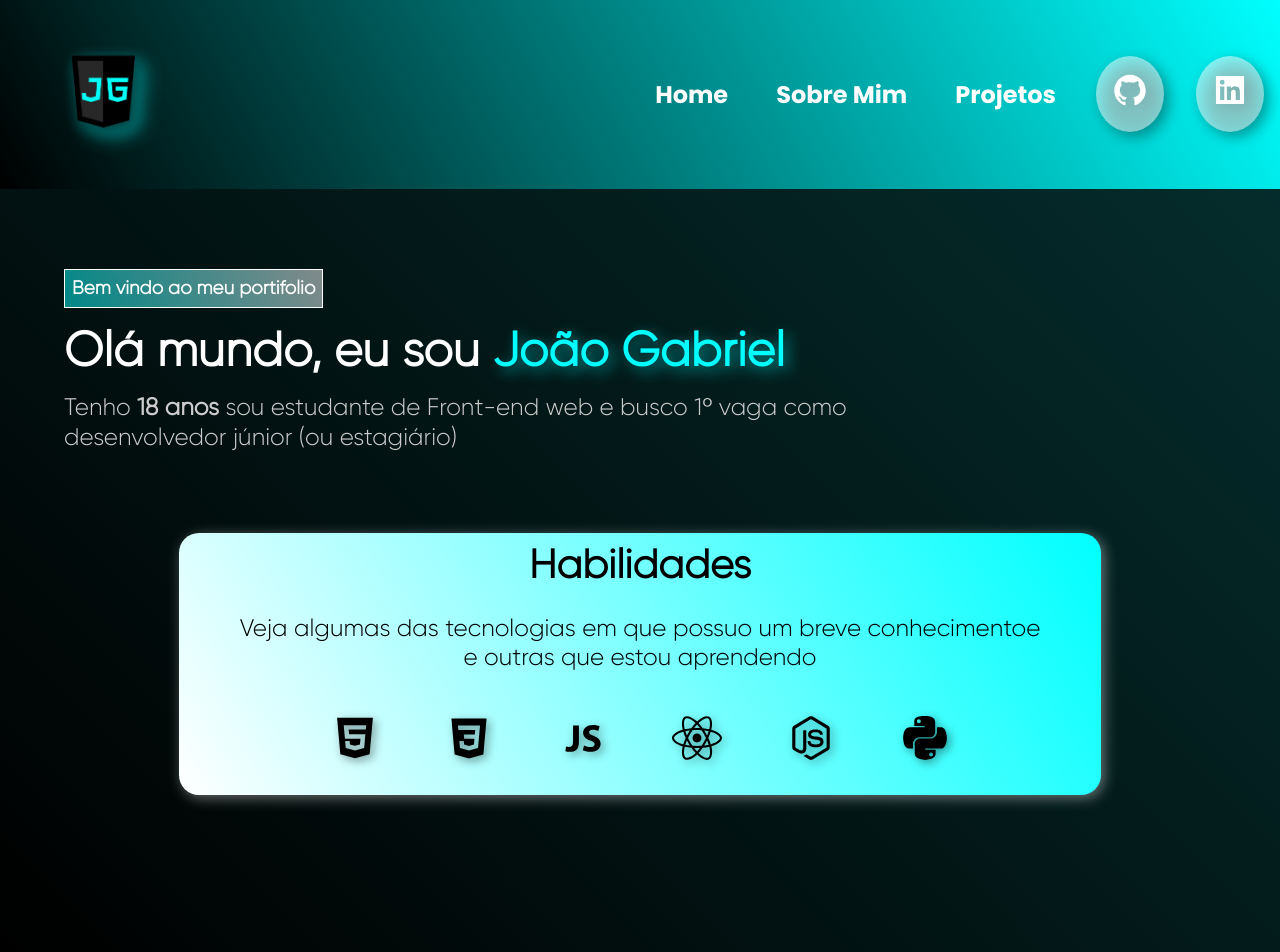
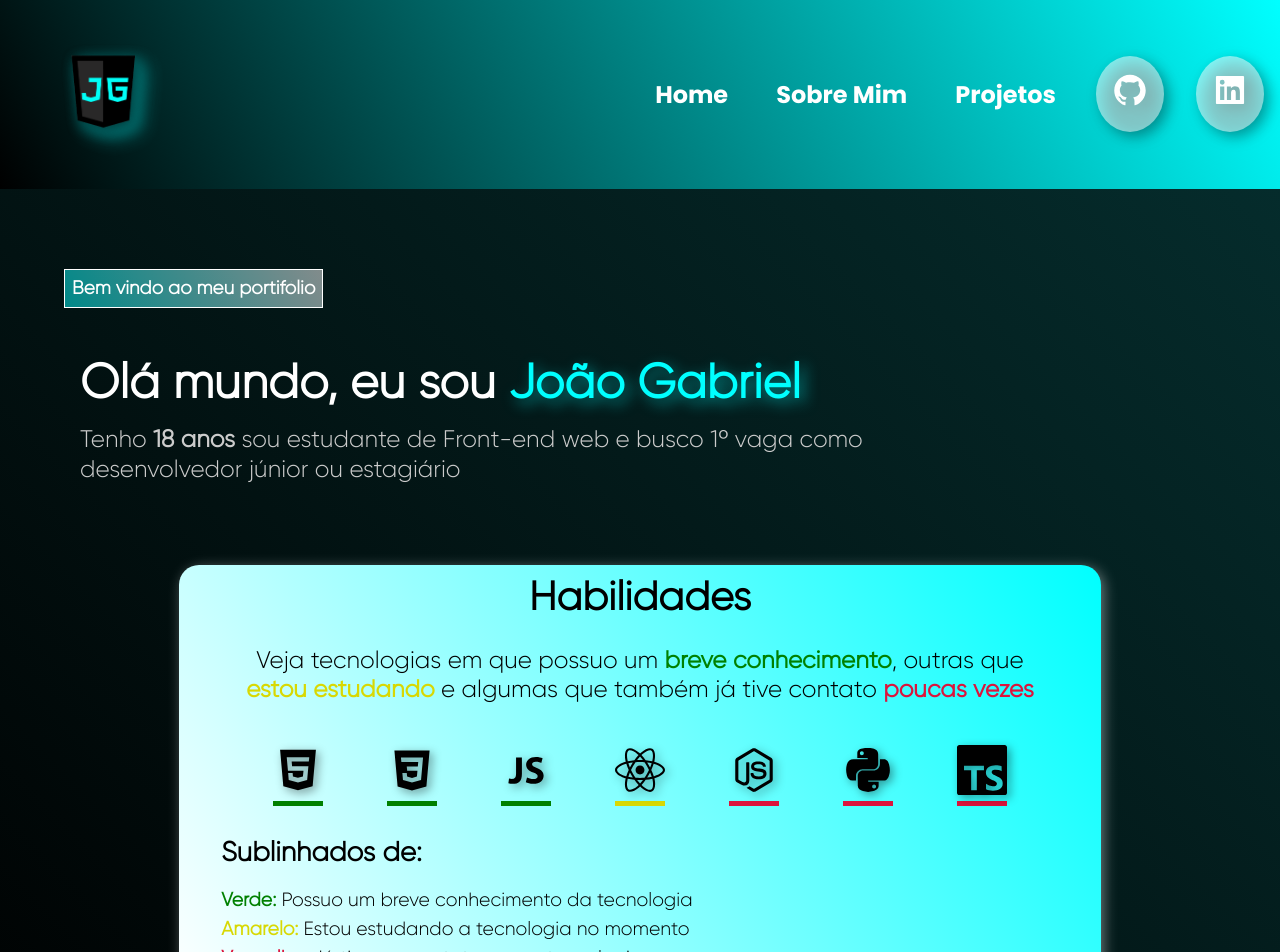
Before and after one commit to oAoj1/Portfolio, a React (Vite) app: page / in a window 1280 px wide. Shown: the top 952 px of the page. Built offline with nearby package versions, Linux system fonts and the light colour scheme.

Commit message:
aplicando niveis de conhecimento

```diff
--- a/src/Components/Section/Section.css
+++ b/src/Components/Section/Section.css
@@ -14,7 +14,7 @@
 }
 
 .joaoContent{
-    margin: 1em 0;
+    margin: 3em 1em;
 }
 
 .joaoContent h1{
@@ -86,7 +86,7 @@
 }
 
 .techContent ul li:nth-child(2):hover{
-    color: #6495ed;
+    color: #4578d8;
 }
 
 .techContent ul li:nth-child(3):hover{
@@ -102,5 +102,65 @@
 }
 
 .techContent ul li:nth-child(6):hover{
-    color:blue ;
+    color:#0000ff ;
 }
+
+.techContent ul li:nth-child(7):hover{
+    color: #0b40a1;
+}
+
+.techContent ul li:nth-child(1),
+.techContent ul li:nth-child(2),
+.techContent ul li:nth-child(3){
+    border-bottom: 5px solid #008000;
+}
+
+.techContent ul li:nth-child(4){
+    border-bottom: 5px solid #d8d803;
+}
+
+.techContent ul li:nth-child(5),
+.techContent ul li:nth-child(6),
+.techContent ul li:nth-child(7){
+    border-bottom: 5px solid #dc143c;
+}
+
+.skillContent span{
+    font-weight: bold;
+}
+
+.skillContent .verde,
+.levelContent .verde{
+    color: #008000;
+}
+
+.skillContent .amarelo,
+.levelContent .amarelo{
+    color: #d8d803;
+}
+
+.skillContent .vermelho,
+.levelContent .vermelho{
+    color: #dc143c;
+}
+
+.levelContent{
+    width: 100%;
+    margin: 1em 2em;
+    display: flex;
+    flex-direction: column;
+}
+
+.levelContent h4{
+    margin-bottom: 0.5em;
+    font-size: 1.7em;
+}
+
+.levelContent ul{
+    list-style: none;
+}
+
+.levelContent ul li{
+    font-size: 1.2em;
+    margin: 0.3em 0;
+}
--- a/src/Components/Section/index.jsx
+++ b/src/Components/Section/index.jsx
@@ -5,6 +5,7 @@ import { AiFillHtml5 } from 'react-icons/ai'
 import { DiCss3 } from 'react-icons/di'
 import { IoLogoNodejs } from 'react-icons/io'
 import { FaPython } from 'react-icons/fa'
+import { SiTypescript } from 'react-icons/si'
 
 export default function Section(){
 
@@ -20,12 +21,12 @@ export default function Section(){
                 <h3>Bem vindo ao meu portifólio</h3>
                 <div className="joaoContent">
                     <h1>Olá mundo, eu sou <span>João Gabriel</span> </h1>
-                    <p>Tenho <strong>{idade} anos</strong> sou estudante de <span>Front-end web</span> e busco 1º vaga como desenvolvedor júnior (ou estagiário)</p>
+                    <p>Tenho <strong>{idade} anos</strong> sou estudante de <span>Front-end web</span> e busco 1º vaga como desenvolvedor júnior ou estagiário</p>
                 </div>
 
                 <div className="skillContent">
                     <h2>Habilidades</h2>
-                    <p>Veja algumas das tecnologias em que possuo um breve conhecimentoe e outras que estou aprendendo</p>
+                    <p>Veja tecnologias em que possuo um <span className='verde'>breve conhecimento</span>, outras que <span className='amarelo'>estou estudando</span> e algumas que também já tive contato <span className='vermelho'>poucas vezes</span> </p>
                     <div className="techContent">
                         <ul>
                             <li><AiFillHtml5/></li>
@@ -34,6 +35,15 @@ export default function Section(){
                             <li><FaReact/></li>
                             <li><IoLogoNodejs/></li>
                             <li><FaPython/></li>
+                            <li><SiTypescript/></li>
+                        </ul>
+                    </div>
+                    <div className="levelContent">
+                        <h4>Sublinhados de: </h4>
+                        <ul>
+                            <li> <span className='verde'>Verde:</span> Possuo um breve conhecimento da tecnologia</li>
+                            <li> <span className='amarelo'>Amarelo:</span> Estou estudando a tecnologia no momento</li>
+                            <li> <span className='vermelho'>Vermelho:</span>  Já tive um contato com a tecnologia</li>
                         </ul>
                     </div>
                 </div>
```
